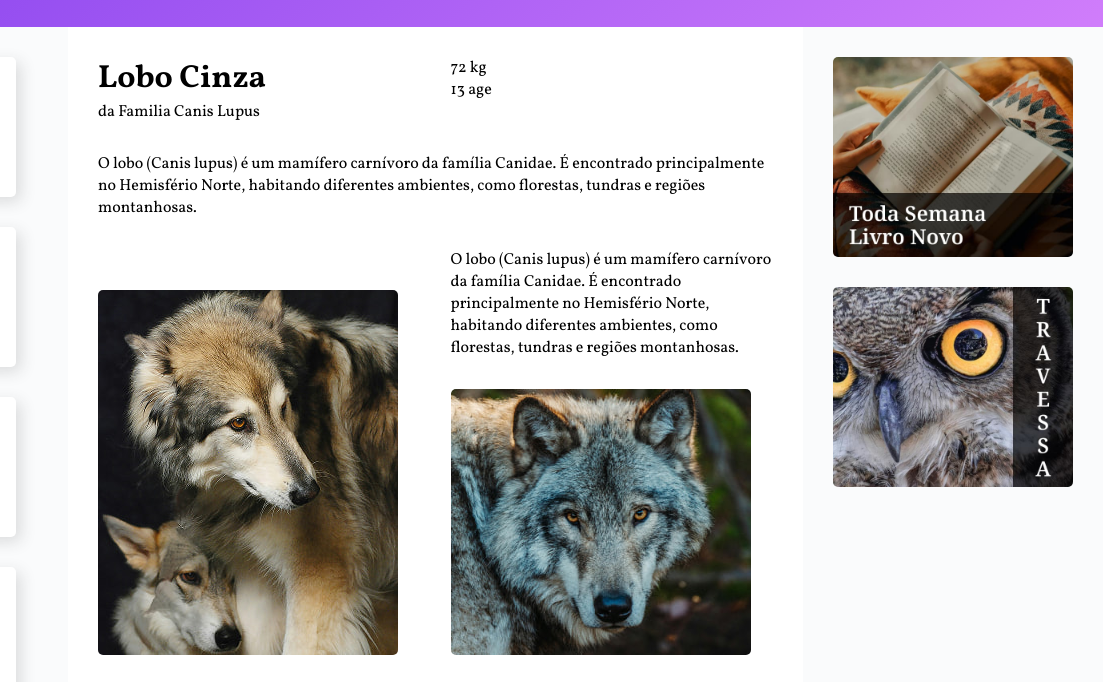
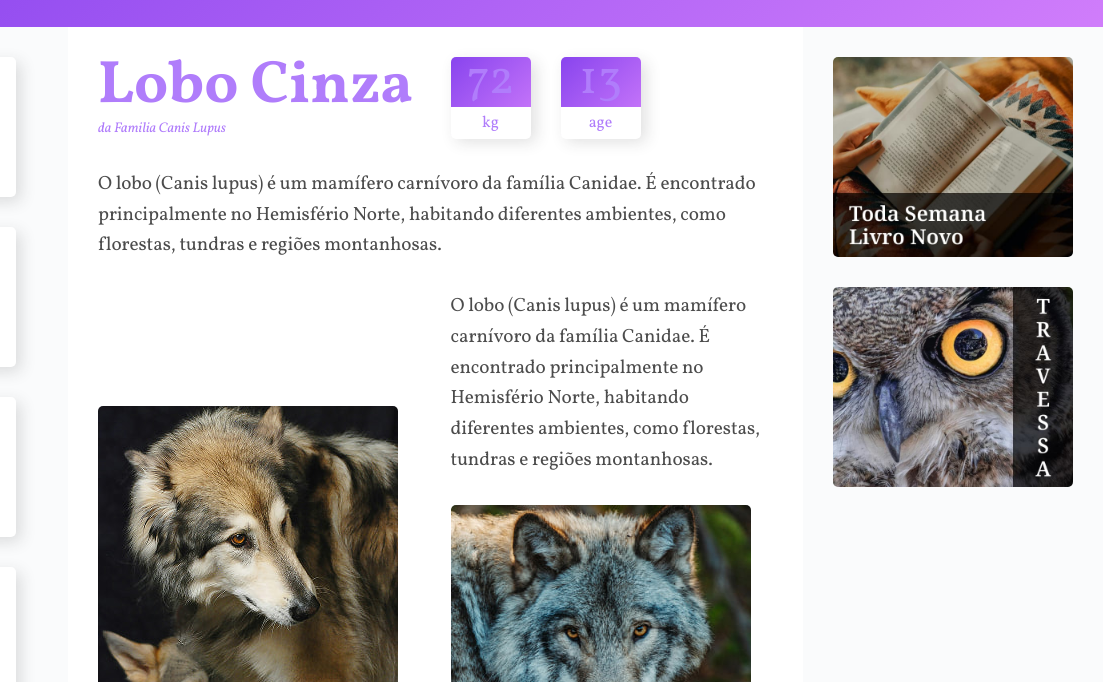
Before and after one commit to gmclaraa/Wildbeast, a plain HTML site: page index.html in a window 1280 px wide. Shown: the part 78-760 px from the top of the page, 177-1280 px from the left. Drawn offline with Linux system fonts and the light colour scheme.

Commit message:
ajustando content e estilos gerais

```diff
--- a/style.css
+++ b/style.css
@@ -110,7 +110,92 @@ img {
     padding: 30px;
     display: grid;
     grid-template-columns: 1fr 1fr;
-    grid-gap: 30px ;
+    grid-gap: 30px;
+}
+
+.col-wide {
+    grid-column: 1/-1;
+}
+
+.imagem-1 {
+    grid-row: span 2;
+    align-self: end;
+}
+
+.imagem-2 {
+
+    align-self: end;
+}
+
+/*Estilos Content*/
+p {
+    font-size: 1.2em;
+    line-height: 1.6;
+    letter-spacing: -0.005em;
+    color: rgba(0, 0, 0, .7);
+}
+
+.informacoes p+p {
+    margin-top: 80px;
+}
+
+/*titulo*/
+
+.titulo {
+    color: #b07dfb;
+}
+
+.titulo h1 {
+    font-size: 3.75em;
+    line-height: 1;
+    font-weight: 700;
+}
+
+.titulo span {
+    font-size: 0.875em;
+    font-style: italic;
+}
+
+/*caracteristicas*/
+
+.caracteristicas {
+    display: flex;
+    align-items: start;
+
+}
+
+.caracteristicas>div {
+    width: 80px;
+    text-align: center;
+    background: linear-gradient(135deg, #8844ee, #d07dfb);
+    border-radius: 5px;
+    box-shadow: 5px 5px 15px 0px rgba(44, 44, 44, 0.15);
+    position: relative;
+
+}
+
+.caracteristicas>div:first-child {
+    margin-right: 30px;
+}
+
+.numero {
+    color: #b07dfb;
+    font-size: 3em;
+    line-height: 1;
+    margin-top: 10px auto;
+}
+
+.rotulo {
+    background: white;
+    border-radius: 0 0 5px 5px;
+    color: #b07dfb;
+    padding: 5px 0;
+    position: relative;
+    top: 2px;
+}
+
+.caracteristicas span {
+    display: block;
 }
 
 /*Anuncios*/
@@ -131,22 +216,8 @@ img {
     background: linear-gradient(135deg, #8844ee, #d07dfb);
 }
 
-.footer p{
+.footer p {
     color: white;
     text-align: center;
     padding: 30px;
 }
-
-.col-wide{
-    grid-column: 1/-1;
-}
-
-.imagem-1{
-    grid-row: span 2;
-    align-self: end;
-}
-
-.imagem-2{
-
-    align-self: end;
-}
```
